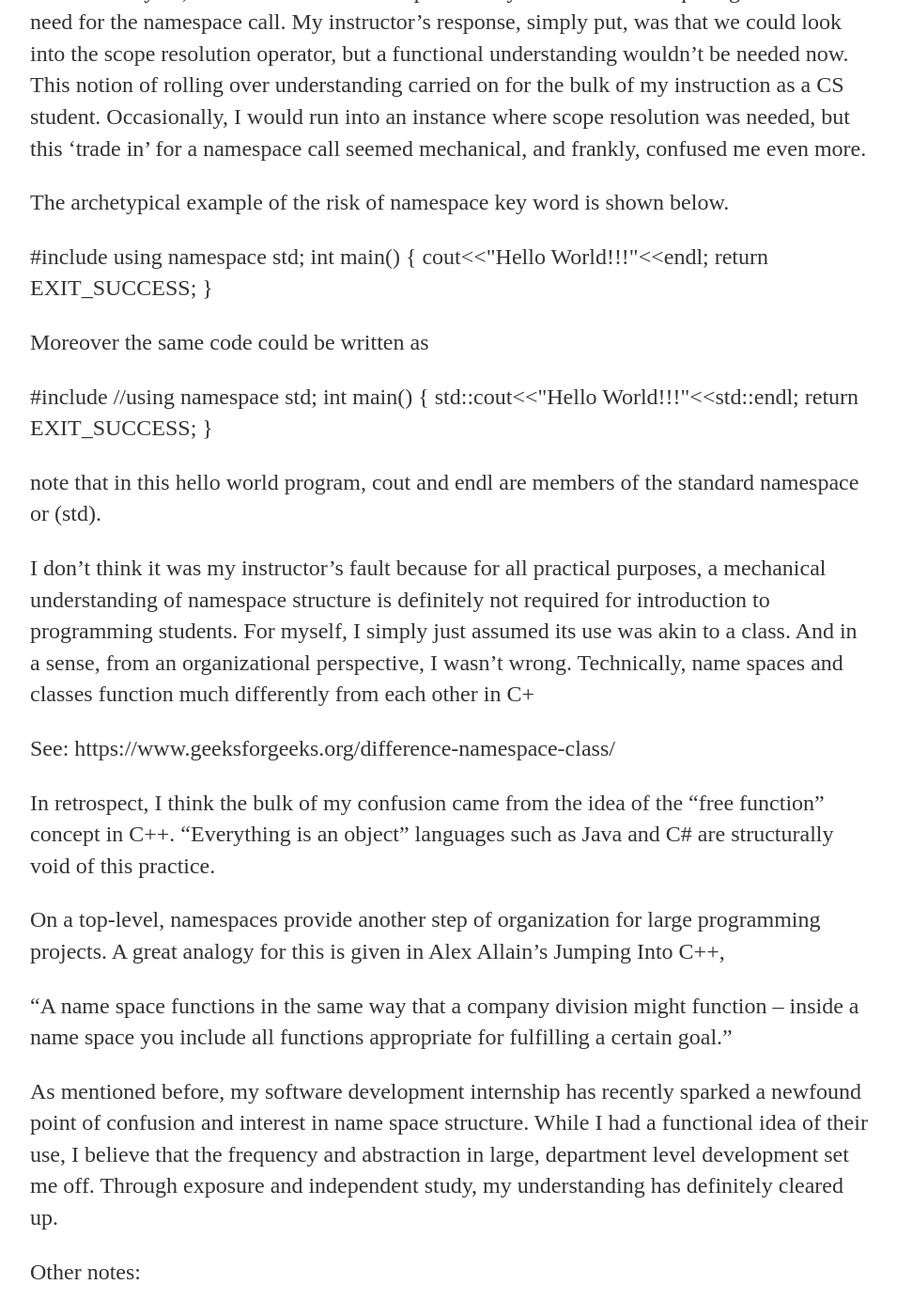
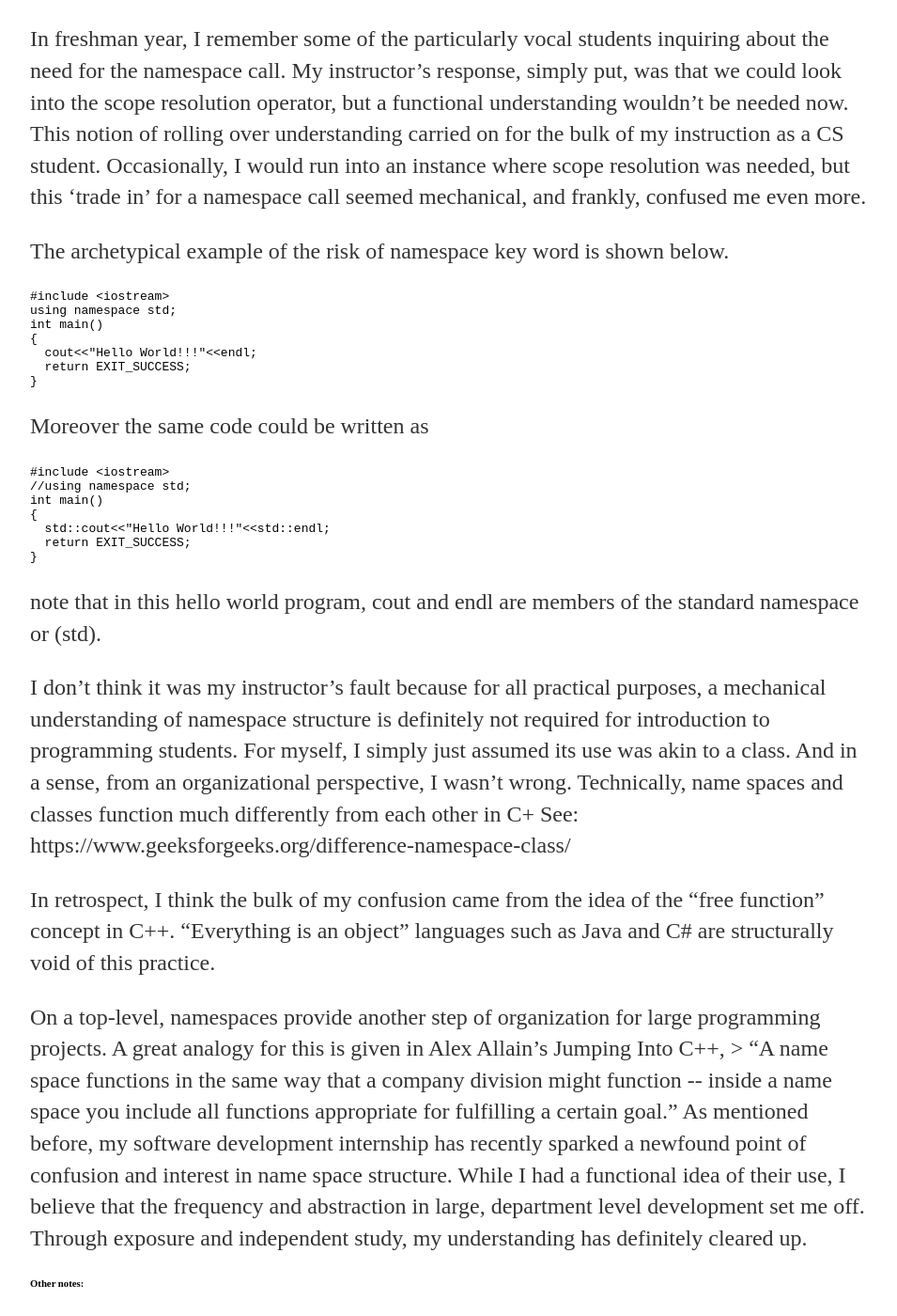
Before and after one commit to ghubb00/ghubb001.github.io, a Jekyll site: the page built from _posts/2019-10-10-On Namespaces.md, in a window 1280 px wide and 1400 px high, scrolled down 646 px. Shown: the whole window at 94% size, without its empty margins (160-1115 px from the left). Built offline with Jekyll 4.4.1, drawn with Linux system fonts in a browser that asks for light colours; our own code applies the rules of GitHub Pages for plain Markdown files; some of the changed text lies outside the part shown.

Commit message:
Update 2019-10-10-On Namespaces.md

````diff
--- a/_posts/2019-10-10-On Namespaces.md
+++ b/_posts/2019-10-10-On Namespaces.md
@@ -1,17 +1,19 @@
-#Namespaces
+# Namespaces
 
-Over this Fall, I have spent a decent amount of time parsing various namespaces.
+Over this Fall, I have spent a decent amount of time parsing various namespaces.  I hope this f
 
-######What exactly is a namespace?
+###### What exactly is a namespace?
 
-<p>It is ironic that, while namespace syntax is one of the first lines of code copied in a beginners C++ class, its function remains mysterious.  In my experience, I simply remembered to hard-wire my programs to always “include namespace std;.”  This changed a little as I progressed into slightly more structured programs, but for the most part, “include namespace std;” became a common practice.
+<p>
+It is ironic that, while namespace syntax is one of the first lines of code copied in a beginners C++ class, its function remains mysterious.  In my experience, I simply remembered to hard-wire my programs to always “include namespace std;.”  This changed a little as I progressed into slightly more structured programs, but for the most part, “include namespace std;” became a common practice.
 </p>
 
-<p>In freshman year, I remember some of the particularly vocal students inquiring about the need for the namespace call.  My instructor’s response, simply put, was that we could look into the scope resolution operator, but a functional understanding wouldn’t be needed now.  This notion of rolling over understanding carried on for the bulk of my instruction as a CS student.  Occasionally, I would run into an instance where scope resolution was needed, but this ‘trade in’ for a namespace call seemed mechanical, and frankly, confused me even more.
+<p>
+In freshman year, I remember some of the particularly vocal students inquiring about the need for the namespace call.  My instructor’s response, simply put, was that we could look into the scope resolution operator, but a functional understanding wouldn’t be needed now.  This notion of rolling over understanding carried on for the bulk of my instruction as a CS student.  Occasionally, I would run into an instance where scope resolution was needed, but this ‘trade in’ for a namespace call seemed mechanical, and frankly, confused me even more.
 </p>
 
 The archetypical example of the risk of namespace key word is shown below.
-
+```
 #include <iostream>
 using namespace std;
 int main()
@@ -19,9 +21,9 @@
   cout<<"Hello World!!!"<<endl;
   return EXIT_SUCCESS;
 }
-
+```
 Moreover the same code could be written as
-
+```
 #include <iostream>
 //using namespace std;
 int main()
@@ -29,24 +31,29 @@
   std::cout<<"Hello World!!!"<<std::endl;
   return EXIT_SUCCESS;
 }
-
+```
 note that in this hello world program, cout and endl are members of the standard namespace or (std).
 
+<p>
 I don’t think it was my instructor’s fault because for all practical purposes, a mechanical understanding of namespace structure is definitely not required for introduction to programming students.  For myself, I simply just assumed its use was akin to a class.  And in a sense, from an organizational perspective, I wasn’t wrong.  Technically, name spaces and classes function much differently from each other in C+
 
 See:
 https://www.geeksforgeeks.org/difference-namespace-class/
+</p>
 
+<p>
 In retrospect, I think the bulk of my confusion came from the idea of the “free function” concept in C++.  “Everything is an object” languages such as Java and C# are structurally void of this practice.
+</p>
 
-
+<p>
 On a top-level,  namespaces provide another step of organization for large programming projects.  A great analogy for this is given in Alex Allain’s Jumping Into C++,
 
-“A name space functions in the same way that a company division might function -- inside a name space you include all functions appropriate for fulfilling a certain goal.”
+> “A name space functions in the same way that a company division might function -- inside a name space you include all functions appropriate for fulfilling a certain goal.”
 
 As mentioned before, my software development internship has recently sparked a newfound point of confusion and interest in name space structure.  While I had a functional idea of their use, I believe that the frequency and abstraction in large, department level development set me off.  Through exposure and independent study, my understanding has definitely cleared up.
+</p>
 
-Other notes:
+###### Other notes:
 
 While tracing code, I was unfamiliar with the practice of nesting name spaces.  A comparison of nested vs non-nested namespaces is shown below.
 
````
